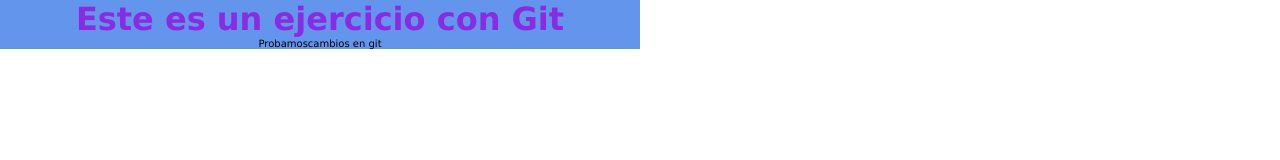
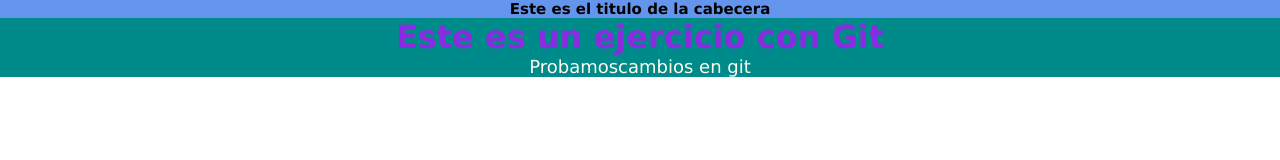
Before and after one commit to IvanSerranoGit/cursoGitAndGitHub, a plain HTML site: page proyecto1/index.html in a window 1280 px wide. Drawn offline with Linux system fonts and the light colour scheme.

Commit message:
se crea cabecera

```diff
--- a/proyecto1/css/estilos.css
+++ b/proyecto1/css/estilos.css
@@ -16,7 +16,19 @@
     font-size: 3.2rem;
     color: blueviolet;
 }
+.cabecera{
+    background-color: cornflowerblue;
+}
 .cabecera_container{
-    background-color: cornflowerblue;
-    width: 50%;
+    display: flex;
+    justify-content: center;
+    align-items: center;
+    text-align: center;
 }
+
+.titulo-container{
+    width: 100%;
+    background-color: darkcyan;
+    color: floralwhite;
+    font-size: 1.8rem;
+}
--- a/proyecto1/index.html
+++ b/proyecto1/index.html
@@ -12,6 +12,9 @@
     <main>
         <section class="cabecera">
             <div class="cabecera_container">
+                <h2>Este es el titulo de la cabecera</h2>
+            </div>
+            <div class="titulo-container">
                 <h1>Este es un ejercicio con Git</h1>
                 <p>
                     Probamoscambios en git
```
